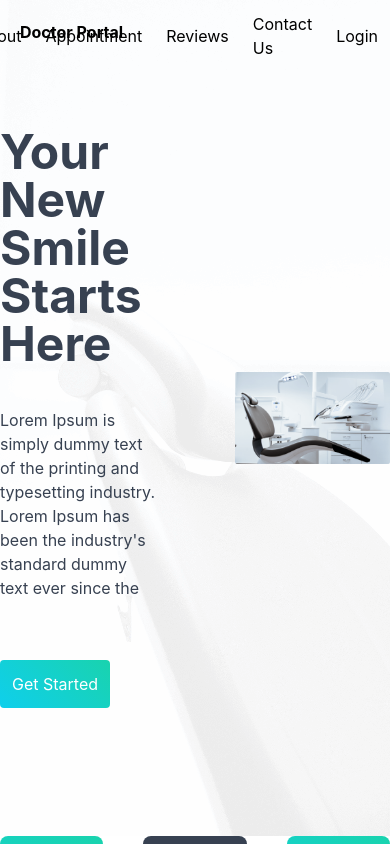
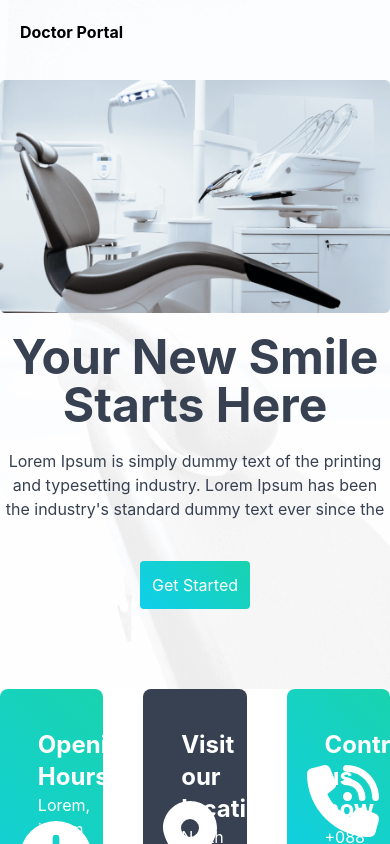
Before and after one commit to suportdevs/doctor_portal_client, a React (Create React App) app: page / in a window 390 px wide. Shown: the top 844 px of the page. Built offline with nearby package versions, Linux system fonts and the light colour scheme.

Commit message:
responsive home page

```diff
--- a/src/components/Header/Header.js
+++ b/src/components/Header/Header.js
@@ -4,10 +4,10 @@ import Welcome from '../Welcome/Welcome';
 
 const Header = () => {
     return (
-        <div>
+        <>
             <Navbar></Navbar>
             <Welcome></Welcome>
-        </div>
+        </>
     );
 };
 
--- a/src/components/Navbar/Navbar.js
+++ b/src/components/Navbar/Navbar.js
@@ -7,7 +7,7 @@ const Navbar = () => {
                 <div>
                     <h2 className='p-5 font-bold'>Doctor Portal</h2>
                 </div>
-                <div className='flex justify-self-end items-center'>
+                <div className='hidden md:flex justify-self-end items-center'>
                     <a className='p-3 cursor-pointer hover:bg-gray-700 hover:rounded hover:text-gray-300'>Home</a>
                     <a className='p-3 cursor-pointer hover:bg-gray-700 hover:rounded hover:text-gray-300'>About</a>
                     <a className='p-3 cursor-pointer hover:bg-gray-700 hover:rounded hover:text-gray-300'>Appointment</a>
--- a/src/components/Welcome/Welcome.js
+++ b/src/components/Welcome/Welcome.js
@@ -7,10 +7,10 @@ const Welcome = () => {
     return (
         <div className="relative welcome-warpper-area " style={{backgroundImage: `url(${welcomeBg})`}}>
             <div className="welcome-area container mx-auto">
-                <div className="py-32 grid grid-cols-2 gap-20 flex items-center">
+                <div className="py-20 md:py-32 flex flex-col-reverse text-center md:grid md:grid-cols-2 md:gap-20 md:flex  items-center">
                     <div>
-                        <h1 className='text-5xl font-bold text-gray-700'>Your New Smile Starts Here</h1>
-                        <p className='py-10 text-gray-700'>Lorem Ipsum is simply dummy text of the printing and typesetting industry. Lorem Ipsum has been the industry's standard dummy text ever since the</p>
+                        <h1 className='pt-5 md:pt-0 text-5xl font-bold text-gray-700'>Your New Smile Starts Here</h1>
+                        <p className='py-5 md;py-10 text-gray-700'>Lorem Ipsum is simply dummy text of the printing and typesetting industry. Lorem Ipsum has been the industry's standard dummy text ever since the</p>
                         <Button>Get Started</Button>
                     </div>
                     <div>
--- a/tailwind.config.js
+++ b/tailwind.config.js
@@ -4,6 +4,22 @@ module.exports = {
     "./src/**/*.{js,jsx,ts,tsx}",
   ],
   theme: {
+    screens: {
+      'sm': '390px',
+      // => @media (min-width: 640px) { ... }
+
+      'md': '391px',
+      // => @media (min-width: 768px) { ... }
+
+      'lg': '1024px',
+      // => @media (min-width: 1024px) { ... }
+
+      'xl': '1280px',
+      // => @media (min-width: 1280px) { ... }
+
+      '2xl': '1536px',
+      // => @media (min-width: 1536px) { ... }
+    },
     extend: {},
   },
   plugins: [],
```
